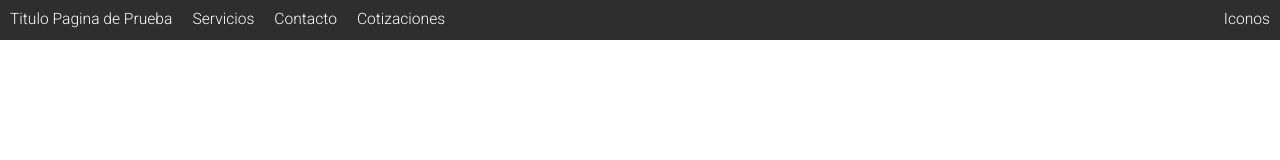
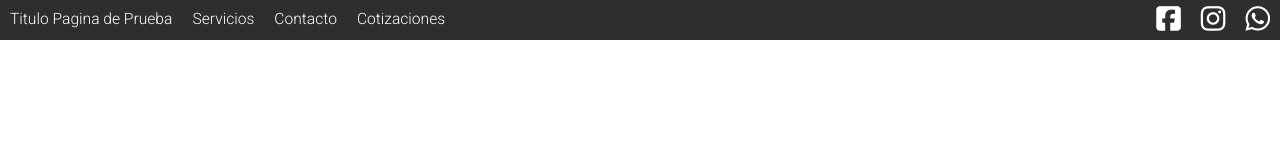
Before and after one commit to HectorLara18/PaginaPrueba, a plain HTML site: page index.html in a window 1280 px wide. Drawn offline with Linux system fonts and the light colour scheme.

Commit message:
se agregan iconos de redes sociales

```diff
--- a/index.html
+++ b/index.html
@@ -9,6 +9,8 @@
     <link rel="preconnect" href="https://fonts.googleapis.com">
     <link rel="preconnect" href="https://fonts.gstatic.com" crossorigin>
     <link href="https://fonts.googleapis.com/css2?family=Roboto:wght@300&display=swap" rel="stylesheet">
+
+    <script src="https://kit.fontawesome.com/0b10ac7f7d.js" crossorigin="anonymous"></script>
 
     <!--Main-->
     <link rel="stylesheet" href="style.css">
@@ -22,7 +24,15 @@
             <li class="header-li li-hover">Servicios</li>
             <li class="header-li li-hover">Contacto</li>
             <li class="header-li li-hover">Cotizaciones</li>
-                <li class="header-li li-hover li-icons">Iconos</li>
+            <li class="header-li li-hover li-icons-img li-left">
+                <i class="fa-brands fa-square-facebook logo-image"></i>
+            </li>
+            <li class="header-li li-hover li-icons-img">
+                <i class="fa-brands fa-instagram logo-image"></i>
+            </li>
+            <li class="header-li li-hover li-icons-img">
+                <i class="fa-brands fa-whatsapp logo-image"></i>
+            </li>
         </ul>
     </header>
     <main class="main-element">
--- a/style.css
+++ b/style.css
@@ -38,6 +38,7 @@
     height: 100%;
     justify-content: center;
     text-align: center;
+    vertical-align: middle;
     cursor: pointer;
     padding: 1rem;
 }
@@ -49,4 +50,23 @@
 
 .li-icons{
     margin-left: auto;
+    vertical-align: middle;
 }
+
+.logo-image{
+    vertical-align:top;
+}
+
+.li-icons-img{
+
+    padding-top: 0.5rem;
+}
+
+.li-icons-img i{
+    font-size: 1.8em;
+    vertical-align: top;
+}
+
+.li-left{
+    margin-left: auto;
+}
```
Lines whose indentation alone changed are shown as unchanged.
